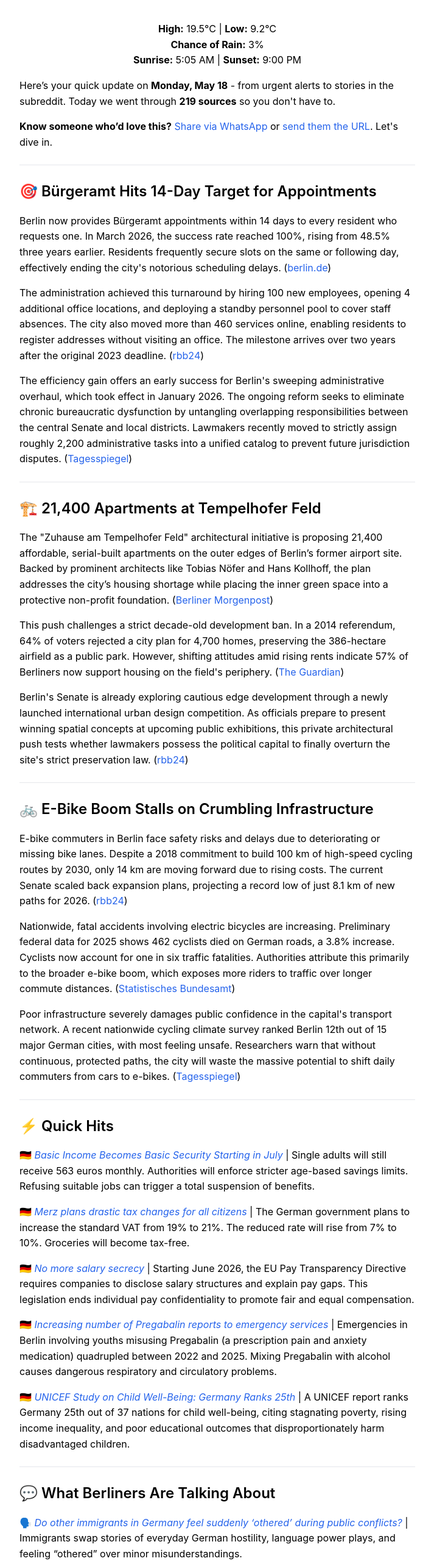
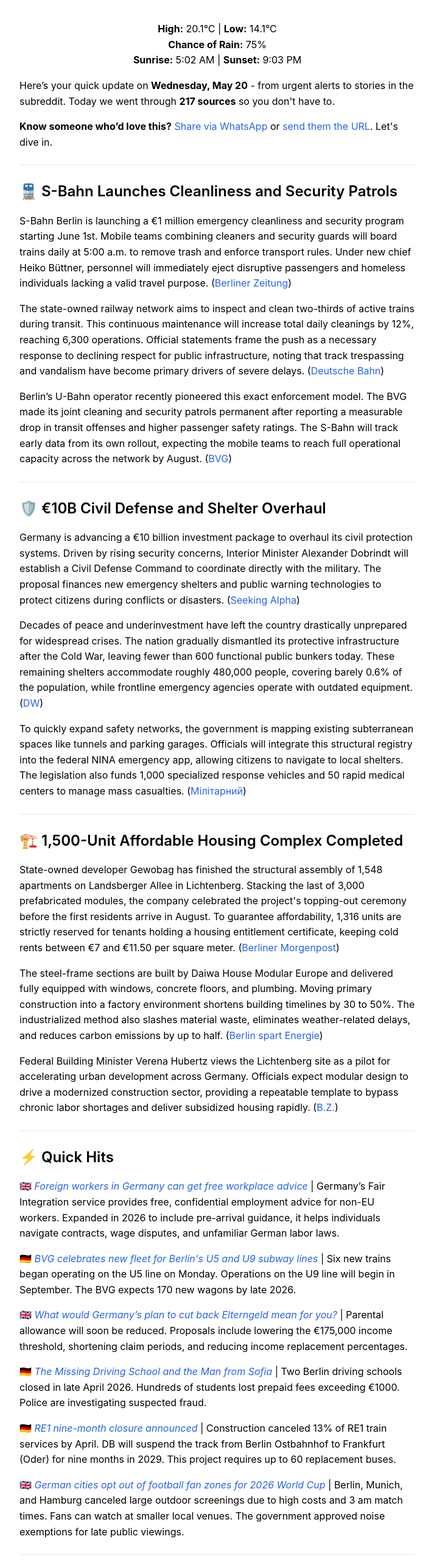
Before and after one commit to plamenpasliev/berlindaily-newsletter-archive, a website: page archive/latest.html in a window 1280 px wide. Shown: the part 220-2780 px from the top of the page at 61% size, without its empty margins (283-996 px from the left). Drawn offline with Linux system fonts and the light colour scheme; a script that the page names is missing.

Commit message:
Update Today's Newsletter

```diff
--- a/archive/latest.html
+++ b/archive/latest.html
@@ -4,10 +4,10 @@
 <head>
     <meta charset="UTF-8">
     <meta name="viewport" content="width=device-width, initial-scale=1.0">
-    <title>⚡ Faster appointments, Tempelhofer Feld apartments, E-bikes - Berlin News Daily</title>
+    <title>🚆 Cleaner S-Bahn, Shelter overhaul, Affordable housing - Berlin News Daily</title>
     <meta name="description" content="Stay informed with curated Berlin news and events in English — perfect for expats and newcomers. We go through 100+ articles, posts and events each day so you don't have to.">
     <meta name="author" content="Plamen Pasliev" />
-    <meta name="publish-date" content="2026-05-18">
+    <meta name="publish-date" content="2026-05-20">
     <link rel="canonical" href="https://berlindaily.org/" />
 
     <!-- Cache control for static assets -->
@@ -17,20 +17,20 @@
     <link rel="preload" as="image" href="/assets/berlin-news-daily-logo.webp" fetchpriority="high" />
     <link rel="stylesheet" href="style.css">
 
-    <meta property="og:title" content="⚡ Faster appointments, Tempelhofer Feld apartments, E-bikes - Berlin News Daily" />
+    <meta property="og:title" content="🚆 Cleaner S-Bahn, Shelter overhaul, Affordable housing - Berlin News Daily" />
     <meta property="og:description" content="Stay informed with curated Berlin news and events in English — perfect for expats and newcomers. We go through 100+ articles, posts and events each day so you don't have to." />
     <meta property="og:type" content="article" />
-    <meta property="og:url" content="https://newsletter.berlindaily.org/archive/20260518-faster-appointments-tempelhofer-feld-apartments-ebikes.html" />
+    <meta property="og:url" content="https://newsletter.berlindaily.org/archive/20260520-cleaner-sbahn-shelter-overhaul-affordable-housing.html" />
     <meta property="og:image" content="https://storage.googleapis.com/gpt-engineer-file-uploads/4EHtkGxfgqNmjMCrTPEpIxYaKjf2/social-images/social-1758459261289-berlindaily-logo.png">
 
 <script type="application/ld+json">
 {
   "@context": "https://schema.org",
   "@type": "NewsArticle",
-  "headline": "⚡ Faster appointments, Tempelhofer Feld apartments, E-bikes - Berlin News Daily",
+  "headline": "🚆 Cleaner S-Bahn, Shelter overhaul, Affordable housing - Berlin News Daily",
   "image": [ "https://newsletter.berlindaily.org/assets/berlin-news-daily-logo.webp"
    ],
-  "datePublished": "2026-05-18",
+  "datePublished": "2026-05-20",
   "author": {
     "@type": "Organization",
     "name": "Berlin News Daily"
@@ -62,43 +62,59 @@
   <img style="display: block; margin: 0 auto;" alt="Berlin Daily Logo" width="150" src="https://fgovoiddczxvdmvjrdqs.supabase.co/storage/v1/object/public/berlin_daily_assets/berlin_daily_logo.png?w=150">
 
 <h1 id="☀️-guten-morgen-berlin">☀️ Guten Morgen, Berlin!</h1>
-<p><strong>High:</strong> 19.5°C | <strong>Low:</strong> 9.2°C<br><strong>Chance of Rain:</strong> 3%<br><strong>Sunrise:</strong> 5:05 AM | <strong>Sunset:</strong> 9:00 PM</p>
+<p><strong>High:</strong> 20.1°C | <strong>Low:</strong> 14.1°C<br><strong>Chance of Rain:</strong> 75%<br><strong>Sunrise:</strong> 5:02 AM | <strong>Sunset:</strong> 9:03 PM</p>
 </div>
 
-<p>Here’s your quick update on <strong>Monday, May 18</strong> - from urgent alerts to stories in the subreddit. Today we went through <strong>219 sources</strong> so you don't have to. </p>
+<p>Here’s your quick update on <strong>Wednesday, May 20</strong> - from urgent alerts to stories in the subreddit. Today we went through <strong>217 sources</strong> so you don't have to. </p>
 <p><strong>Know someone who’d love this?</strong> <a href="https://api.whatsapp.com/send?text=Hey%21%20I%E2%80%99ve%20been%20reading%20Berlin%20Daily%20lately%20and%20thought%20you%E2%80%99d%20like%20it.%20It%20helps%20me%20stay%20informed%20and%20find%20out%20cool%20things%20to%20do%20in%20Berlin.%20It%27s%20also%20free.%20Check%20it%20out%3A%20https%3A%2F%2Fberlindaily.org">Share via WhatsApp</a> or <a href="https://newsletter.berlindaily.org/">send them the URL</a>. Let's dive in.</p>
 <hr>
-<h2 id="🎯-berlin-finally-hits-14-day-target-for-citizen-appointments">🎯 Bürgeramt Hits 14-Day Target for Appointments</h2>
-<p class="excerpt">Berlin now provides Bürgeramt appointments within 14 days to every resident who requests one. In March 2026, the success rate reached 100%, rising from 48.5% three years earlier. Residents frequently secure slots on the same or following day, effectively ending the city's notorious scheduling delays. (<a href="https://www.berlin.de/rbmskzl/aktuelles/pressemitteilungen/2026/pressemitteilung.1671216.php">berlin.de</a>)</p>
-<p>The administration achieved this turnaround by hiring 100 new employees, opening 4 additional office locations, and deploying a standby personnel pool to cover staff absences. The city also moved more than 460 services online, enabling residents to register addresses without visiting an office. The milestone arrives over two years after the original 2023 deadline. (<a href="https://www.rbb24.de/panorama/beitrag/2026/05/berlins-buergeraemter-erreichen-erstmals-14-tage-ziel.html">rbb24</a>)</p>
-<p>The efficiency gain offers an early success for Berlin's sweeping administrative overhaul, which took effect in January 2026. The ongoing reform seeks to eliminate chronic bureaucratic dysfunction by untangling overlapping responsibilities between the central Senate and local districts. Lawmakers recently moved to strictly assign roughly 2,200 administrative tasks into a unified catalog to prevent future jurisdiction disputes. (<a href="https://www.tagesspiegel.de/berlin/aus-4500-werden-2200-aufgaben-weiterer-baustein-der-berliner-verwaltungsreform-auf-dem-weg-15532711.html">Tagesspiegel</a>)</p>
+<h2 id="🚆-berlin-s-bahn-launches-cleanliness-and-security-patrols">🚆 S-Bahn Launches Cleanliness and Security Patrols</h2>
+<p class="excerpt">S-Bahn Berlin is launching a €1 million emergency cleanliness and security program starting June 1st. Mobile teams combining cleaners and security guards will board trains daily at 5:00 a.m. to remove trash and enforce transport rules. Under new chief Heiko Büttner, personnel will immediately eject disruptive passengers and homeless individuals lacking a valid travel purpose. (<a href="https://www.berliner-zeitung.de/article/neuer-s-bahn-chef-greift-durch-was-das-sofortprogramm-fuer-berlin-bedeutet-10036791">Berliner Zeitung</a>)</p>
+<p>The state-owned railway network aims to inspect and clean two-thirds of active trains during transit. This continuous maintenance will increase total daily cleanings by 12%, reaching 6,300 operations. Official statements frame the push as a necessary response to declining respect for public infrastructure, noting that track trespassing and vandalism have become primary drivers of severe delays. (<a href="https://www.deutschebahn.com/de/presse/presse-regional/pr-berlin-de/aktuell/presseinformationen/Fuer-mehr-Sicherheit-und-Sauberkeit-S-Bahn-Berlin-startet-Sofortprogramm-13881156">Deutsche Bahn</a>)</p>
+<p>Berlin’s U-Bahn operator recently pioneered this exact enforcement model. The BVG made its joint cleaning and security patrols permanent after reporting a measurable drop in transit offenses and higher passenger safety ratings. The S-Bahn will track early data from its own rollout, expecting the mobile teams to reach full operational capacity across the network by August. (<a href="https://www.bvg.de/de/unternehmen/medienportal/pressemitteilungen/2025-04-14-abschluss-reinigungsstreife">BVG</a>)</p>
 <hr>
-<h2 id="🏗️-architects-propose-21400-apartments-at-berlins-tempelhofer-feld">🏗️ 21,400 Apartments at Tempelhofer Feld</h2>
-<p class="excerpt">The "Zuhause am Tempelhofer Feld" architectural initiative is proposing 21,400 affordable, serial-built apartments on the outer edges of Berlin’s former airport site. Backed by prominent architects like Tobias Nöfer and Hans Kollhoff, the plan addresses the city’s housing shortage while placing the inner green space into a protective non-profit foundation. (<a href="https://www.morgenpost.de/berlin/article412002874/neuer-vorstoss-fuer-wohnungen-am-tempelhofer-feld-das-ist-bislang-bekannt.html">Berliner Morgenpost</a>)</p>
-<p>This push challenges a strict decade-old development ban. In a 2014 referendum, 64% of voters rejected a city plan for 4,700 homes, preserving the 386-hectare airfield as a public park. However, shifting attitudes amid rising rents indicate 57% of Berliners now support housing on the field's periphery. (<a href="https://www.theguardian.com/cities/2015/mar/05/how-berliners-refused-to-give-tempelhof-airport-over-to-developers">The Guardian</a>)</p>
-<p>Berlin's Senate is already exploring cautious edge development through a newly launched international urban design competition. As officials prepare to present winning spatial concepts at upcoming public exhibitions, this private architectural push tests whether lawmakers possess the political capital to finally overturn the site's strict preservation law. (<a href="https://www.rbb24.de/politik/beitrag/2025/06/tempelhofer-feld-berlin-ideenwettbewerb.html">rbb24</a>)</p>
+<h2 id="🛡️-germany-plans-€10b-civil-defense-and-shelter-overhaul">🛡️ €10B Civil Defense and Shelter Overhaul</h2>
+<p class="excerpt">Germany is advancing a €10 billion investment package to overhaul its civil protection systems. Driven by rising security concerns, Interior Minister Alexander Dobrindt will establish a Civil Defense Command to coordinate directly with the military. The proposal finances new emergency shelters and public warning technologies to protect citizens during conflicts or disasters. (<a href="https://seekingalpha.com/news/4594447-germany-plans-11_6b-civil-defense-push-as-security-concerns-rise">Seeking Alpha</a>)</p>
+<p>Decades of peace and underinvestment have left the country drastically unprepared for widespread crises. The nation gradually dismantled its protective infrastructure after the Cold War, leaving fewer than 600 functional public bunkers today. These remaining shelters accommodate roughly 480,000 people, covering barely 0.6% of the population, while frontline emergency agencies operate with outdated equipment. (<a href="https://www.dw.com/de/krieg-und-krisen-deutschland-st%C3%A4rkt-katastrophenschutz/a-77201380">DW</a>)</p>
+<p>To quickly expand safety networks, the government is mapping existing subterranean spaces like tunnels and parking garages. Officials will integrate this structural registry into the federal NINA emergency app, allowing citizens to navigate to local shelters. The legislation also funds 1,000 specialized response vehicles and 50 rapid medical centers to manage mass casualties. (<a href="https://militarnyi.com/en/news/germany-establish-routes-bomb-shelters-nina/">Мілітарний</a>)</p>
 <hr>
-<h2 id="🚲-berlins-e-bike-boom-stalls-on-crumbling-infrastructure">🚲 E-Bike Boom Stalls on Crumbling Infrastructure</h2>
-<p class="excerpt">E-bike commuters in Berlin face safety risks and delays due to deteriorating or missing bike lanes. Despite a 2018 commitment to build 100 km of high-speed cycling routes by 2030, only 14 km are moving forward due to rising costs. The current Senate scaled back expansion plans, projecting a record low of just 8.1 km of new paths for 2026. (<a href="https://www.rbb24.de/panorama/beitrag/2026/05/berlin-e-bike-pendeln-radverkehr-radwege-gefahr.html">rbb24</a>)</p>
-<p>Nationwide, fatal accidents involving electric bicycles are increasing. Preliminary federal data for 2025 shows 462 cyclists died on German roads, a 3.8% increase. Cyclists now account for one in six traffic fatalities. Authorities attribute this primarily to the broader e-bike boom, which exposes more riders to traffic over longer commute distances. (<a href="https://www.destatis.de/DE/Presse/Pressemitteilungen/2026/04/PD26_N025_461.html">Statistisches Bundesamt</a>)</p>
-<p>Poor infrastructure severely damages public confidence in the capital's transport network. A recent nationwide cycling climate survey ranked Berlin 12th out of 15 major German cities, with most feeling unsafe. Researchers warn that without continuous, protected paths, the city will waste the massive potential to shift daily commuters from cars to e-bikes. (<a href="https://www.tagesspiegel.de/berlin/verkehrspolitik-radfahrer-geben-berlin-schlechte-noten-13868794.html">Tagesspiegel</a>)</p>
+<h2 id="🏗️-berlin-completes-1500-unit-modular-affordable-housing-complex">🏗️ 1,500-Unit Affordable Housing Complex Completed</h2>
+<p class="excerpt">State-owned developer Gewobag has finished the structural assembly of 1,548 apartments on Landsberger Allee in Lichtenberg. Stacking the last of 3,000 prefabricated modules, the company celebrated the project's topping-out ceremony before the first residents arrive in August. To guarantee affordability, 1,316 units are strictly reserved for tenants holding a housing entitlement certificate, keeping cold rents between €7 and €11.50 per square meter. (<a href="https://www.morgenpost.de/berlin/article412029519/hunderte-neue-sozialwohnungen-im-osten-berlins-das-sind-die-mietpreise.html">Berliner Morgenpost</a>)</p>
+<p>The steel-frame sections are built by Daiwa House Modular Europe and delivered fully equipped with windows, concrete floors, and plumbing. Moving primary construction into a factory environment shortens building timelines by 30 to 50%. The industrialized method also slashes material waste, eliminates weather-related delays, and reduces carbon emissions by up to half. (<a href="https://www.berlin-spart-energie.de/projekt/neue-wohnanlage-in-berlin-lichtenberg.html">Berlin spart Energie</a>)</p>
+<p>Federal Building Minister Verena Hubertz views the Lichtenberg site as a pilot for accelerating urban development across Germany. Officials expect modular design to drive a modernized construction sector, providing a repeatable template to bypass chronic labor shortages and deliver subsidized housing rapidly. (<a href="https://www.bz-berlin.de/berlin/in-berlin-werden-billigmieten-ab-7-euro-qm-hochgestapelt">B.Z.</a>)</p>
 <hr>
 <h2 id="⚡-quick-hits">⚡ Quick Hits</h2>
-<p>🇩🇪 <a href="https://www.berliner-zeitung.de/article/aus-buergergeld-wird-grundsicherung-das-aendert-sich-ab-juli-fuer-hunderttausende-berliner-10035772"><em>Basic Income Becomes Basic Security Starting in July</em></a> | Single adults will still receive 563 euros monthly. Authorities will enforce stricter age-based savings limits. Refusing suitable jobs can trigger a total suspension of benefits.</p>
-<p>🇩🇪 <a href="https://www.merkur.de/verbraucher/es-gibt-21-10-formel-wo-verbraucher-merz-plan-profitieren-wuerden-und-welchen-haken-94309577.html"><em>Merz plans drastic tax changes for all citizens</em></a> | The German government plans to increase the standard VAT from 19% to 21%. The reduced rate will rise from 7% to 10%. Groceries will become tax-free.</p>
-<p>🇩🇪 <a href="https://www.wiwo.de/politik/deutschland/gehaelter-ende-der-verschwiegenheit-mein-gehalt-bleibt-kein-geheimnis-mehr/100224777.html"><em>No more salary secrecy</em></a> | Starting June 2026, the EU Pay Transparency Directive requires companies to disclose salary structures and explain pay gaps. This legislation ends individual pay confidentiality to promote fair and equal compensation.</p>
-<p>🇩🇪 <a href="https://www.rbb24.de/panorama/beitrag/2026/05/berlin-jugendliche-pregabalin-medikamentenmissbrauch.html"><em>Increasing number of Pregabalin reports to emergency services</em></a> | Emergencies in Berlin involving youths misusing Pregabalin (a prescription pain and anxiety medication) quadrupled between 2022 and 2025. Mixing Pregabalin with alcohol causes dangerous respiratory and circulatory problems.</p>
+<p>🇬🇧 <a href="https://www.thelocal.de/20260519/faire-integration-where-foreign-workers-in-germany-can-get-free-workplace-advice"><em>Foreign workers in Germany can get free workplace advice</em></a> | Germany’s Fair Integration service provides free, confidential employment advice for non-EU workers. Expanded in 2026 to include pre-arrival guidance, it helps individuals navigate contracts, wage disputes, and unfamiliar German labor laws.</p>
+<p>🇩🇪 <a href="https://www.tagesspiegel.de/berlin/die-ersten-neuen-zuge-seit-31-jahren-bvg-feiert-neue-flotte-fur-die-berliner-u-bahnlinien-u5-und-u9-15606821.html"><em>BVG celebrates new fleet for Berlin's U5 and U9 subway lines</em></a> | Six new trains began operating on the U5 line on Monday. Operations on the U9 line will begin in September. The BVG expects 170 new wagons by late 2026.</p>
 
-<p>🇩🇪 <a href="https://www.unicef.de/informieren/aktuelles/presse/-/unicef-studie-kindeswohl-2026/397376"><em>UNICEF Study on Child Well-Being: Germany Ranks 25th</em></a> | A UNICEF report ranks Germany 25th out of 37 nations for child well-being, citing stagnating poverty, rising income inequality, and poor educational outcomes that disproportionately harm disadvantaged children.</p>
+<p>🇬🇧 <a href="https://www.iamexpat.de/expat-info/germany-news/what-would-germanys-plan-cut-back-elterngeld-mean-you"><em>What would Germany’s plan to cut back Elterngeld mean for you?</em></a> | Parental allowance will soon be reduced. Proposals include lowering the €175,000 income threshold, shortening claim periods, and reducing income replacement percentages.</p>
+<p>🇩🇪 <a href="https://www.rbb24.de/panorama/beitrag/2026/05/fahrschule-jump-orange-pleite-strohmann-handelsregister-berlin.html"><em>The Missing Driving School and the Man from Sofia</em></a> | Two Berlin driving schools closed in late April 2026. Hundreds of students lost prepaid fees exceeding €1000. Police are investigating suspected fraud.</p>
+
+<p>🇩🇪 <a href="https://www.tagesschau.de/inland/regional/brandenburg/rbb-re1-mit-vielen-ausfaellen-neunmonatige-sperrung-angekuendigt-100.html"><em>RE1 nine-month closure announced</em></a> | Construction canceled 13% of RE1 train services by April. DB will suspend the track from Berlin Ostbahnhof to Frankfurt (Oder) for nine months in 2029. This project requires up to 60 replacement buses.</p>
+<p>🇬🇧 <a href="https://www.thelocal.de/20260518/german-cities-opt-out-of-football-fan-zones-for-2026-world-cup"><em>German cities opt out of football fan zones for 2026 World Cup</em></a> | Berlin, Munich, and Hamburg canceled large outdoor screenings due to high costs and 3 am match times. Fans can watch at smaller local venues. The government approved noise exemptions for late public viewings.</p>
+
 <hr>
+<h2 id="📅-top-events-this-week">📅 Top Events This Week</h2>
+<p>🎟️ <strong>Wildcard</strong> — <a href="https://www.berlin.de/en/events/2092491-2842498-carnival-of-cultures.en.html">Carnival of Cultures</a> | Fri, May 22 – Mon, May 25 | Free | Kreuzberg &amp; Friedrichshain | Experience Berlin’s diversity at this four-day street festival, featuring global food stalls, live stages, and a vibrant Sunday parade down Frankfurter Allee.</p>
+<p>🎟️ <strong>Free Pick</strong> — <a href="https://www.berlin.de/en/events/2509318-2842498-staatsoper-fuer-alle.en.html">Staatsoper für alle</a> | Sat, May 23 at 19:00 &amp; Sun, May 24 at 13:00 | Free | Mitte | Gather at Bebelplatz for this beloved annual tradition, offering open-air performances by the Berlin State Opera Orchestra for free.</p>
+<p>🎟️ <strong>Club Pick</strong> — <a href="https://ra.co/events/2414847">Pinky Promise: Space Odyssey</a> | Sat, May 23 at 22:00 | €25 | Friedrichshain | Dress up for an intergalactic club night featuring house music, cabaret performances, and immersive spaces for those seeking a curated escape.</p>
+<p>🎟️ <strong>Partner Event</strong> — <a href="https://www.iamexpatfair.de/#/?affl=BerlinDaily">IamExpat Fair 2026</a> | Sat, May 30, 10:00 AM | Free | Neukölln | Connect with thousands of internationals, discover expat-friendly businesses, and attend expert workshops at this essential one-day fair designed to help you navigate life in Germany.</p>
+<div style="margin-top: 20px; margin-bottom: 20px; text-align:center">
+<p style="font-family: Helvetica, Arial, sans-serif; font-size: 14px; color: #555555; margin: 0; font-style: italic;">
+    Hosting a workshop or meetup?
+    <a style="color: #0066cc; text-decoration: underline; font-weight: bold;" href="https://berlindaily.org/partner">
+      Click here to feature your event.
+    </a>
+  </p>
+</div>
 
+<hr>
 <h2 id="💬-what-berliners-are-talking-about">💬 What Berliners Are Talking About</h2>
-
-<p>🗣️ <a href="https://www.reddit.com/r/askberliners/comments/1tflmis/do_other_immigrants_in_germany_feel_suddenly/"><em>Do other immigrants in Germany feel suddenly ‘othered’ during public conflicts?</em></a> | Immigrants swap stories of everyday German hostility, language power plays, and feeling “othered” over minor misunderstandings.</p>
-<p>🗣️ <a href="https://www.reddit.com/r/askberliners/comments/1tfobz5/is_aggressivenessharassment_generally_tolerated/"><em>Is aggressiveness/harassment generally tolerated here?</em></a> | Berliners discuss bystander silence around harassment, balancing safety, fear, and social disconnect.</p>
-<p>🗣️ <a href="https://www.reddit.com/r/berlin/comments/1tfpihv/watch_battery_replacement_selfrepair_group_or/"><em>Watch battery replacement: self-repair group or affordable shop?</em></a> | Locals trade tips on cheap watch battery changes versus DIY repair options.</p>
+<p>🗣️ <a href="https://www.reddit.com/r/askberliners/comments/1thlrr9/how_to_find_a_public_dermatologist/"><em>How to Find a Public Dermatologist?</em></a> | Frustrated patient struggles with Doctolib while others share hacks for finding TK-covered dermatology appointments.</p>
+<p>🗣️ <a href="https://www.reddit.com/r/berlin/comments/1thm6cn/tips_for_switching_electricity_providers/"><em>Tips for switching electricity providers</em></a> | Redditors explain switching German electricity providers is easy, common, and savings-focused.</p>
+<p>🗣️ <a href="https://www.reddit.com/r/askberliners/comments/1thlojo/lea_residence_permit_forms_are_absurd_any_advice/"><em>LEA residence permit forms are absurd, any advice?</em></a> | Confused parent battles Berlin residence permit form and seeks workaround.</p>
 <hr>
-<p>🧚 <strong>Word of the Day:</strong> Albtraum | <strong>Literal:</strong> Elf dream | <strong>Meaning:</strong> A nightmare. | <strong>Example:</strong> <em>Ich bin schweißgebadet aus einem schrecklichen Albtraum aufgewacht.</em> (I woke up covered in sweat from a terrible elf dream.)</p>
+<p>🦆 <strong>Word of the Day:</strong> Schnabeltier | <strong>Literal:</strong> Beak animal | <strong>Meaning:</strong> A platypus. | <strong>Example:</strong> <em>Das Schnabeltier sieht aus wie ein Fehler der Natur.</em> (The beak animal looks like a mistake of nature.)</p>
 <hr>
 <h3 id="👋-thats-a-wrap-thank-you-for-reading">👋 That's a wrap! Thank you for reading.</h3>
 <p>Got feedback? Write us at <a href="mailto:news@berlindaily.org">news@berlindaily.org</a>. </p>
```
